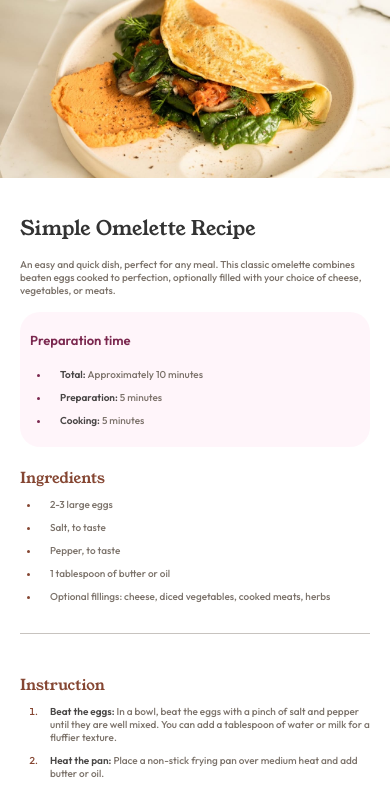
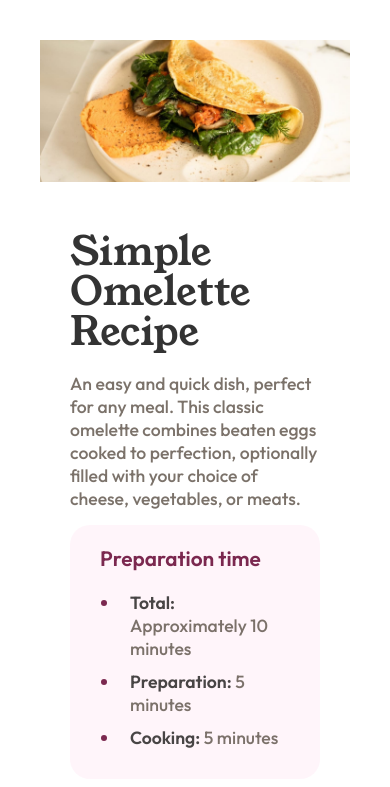
Before and after one commit to Luwispaul/Recipiepage, a plain HTML site: page index.html in a window 390 px wide. Shown: the top 787 px of the page. Drawn offline with Linux system fonts and the light colour scheme.

Commit message:
Update styles.css
Fixed the bug

```diff
--- a/styles.css
+++ b/styles.css
@@ -142,48 +142,44 @@ td {
 
 @media (max-width: 500px) {
   body {
-    padding: 0;
+    padding: 0 auto;
     background-color: #fff;
-    font-size: 10px;
+    font-size: 16px;
   }
 
   .main-container {
-    margin: 0;
+    margin: 0 auto;
     width: 100%;
     border-radius: 0;
-    padding: 0;
+    padding: 0 auto ;
   }
 
   .food-img {
     width: 100%;
-    height: 40%;
+    height: auto;
     border-radius: 0;
     margin-bottom: 0;
   }
 
   .second-cont {
-    padding: 20px;
+    padding: 30px;
   }
 
   .page-heading {
-    font-size: 200%;
+    font-size: 250%;
     line-height: 1;
-  }
-
-  h2{
-    font-size: 150%;
   }
 
   p,
   li,
   td {
-    font-size: 100%;
+    font-size: 110%;
     margin-bottom: 15px;
     font-weight: 500;
   }
 
   .prep-time {
-    padding: 20px 10px 10px 10px;
+    padding: 20px 30px 20px 30px;
     margin-bottom: 20px;
   }
 
```
